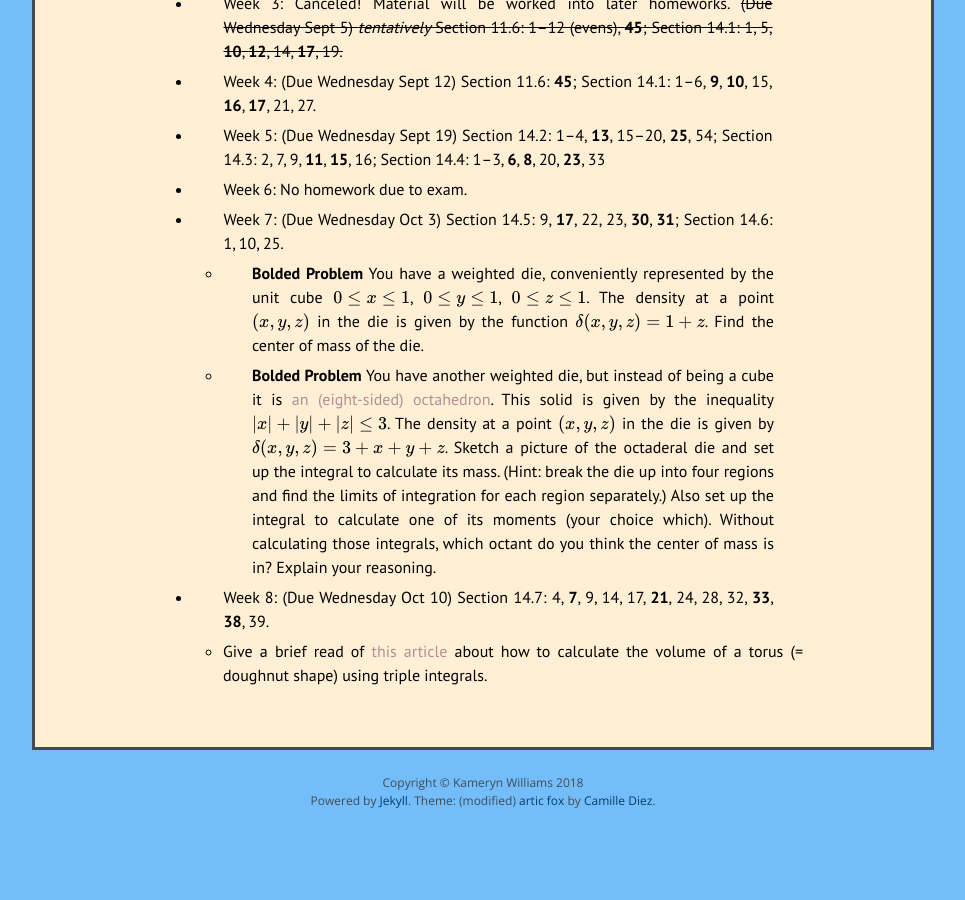
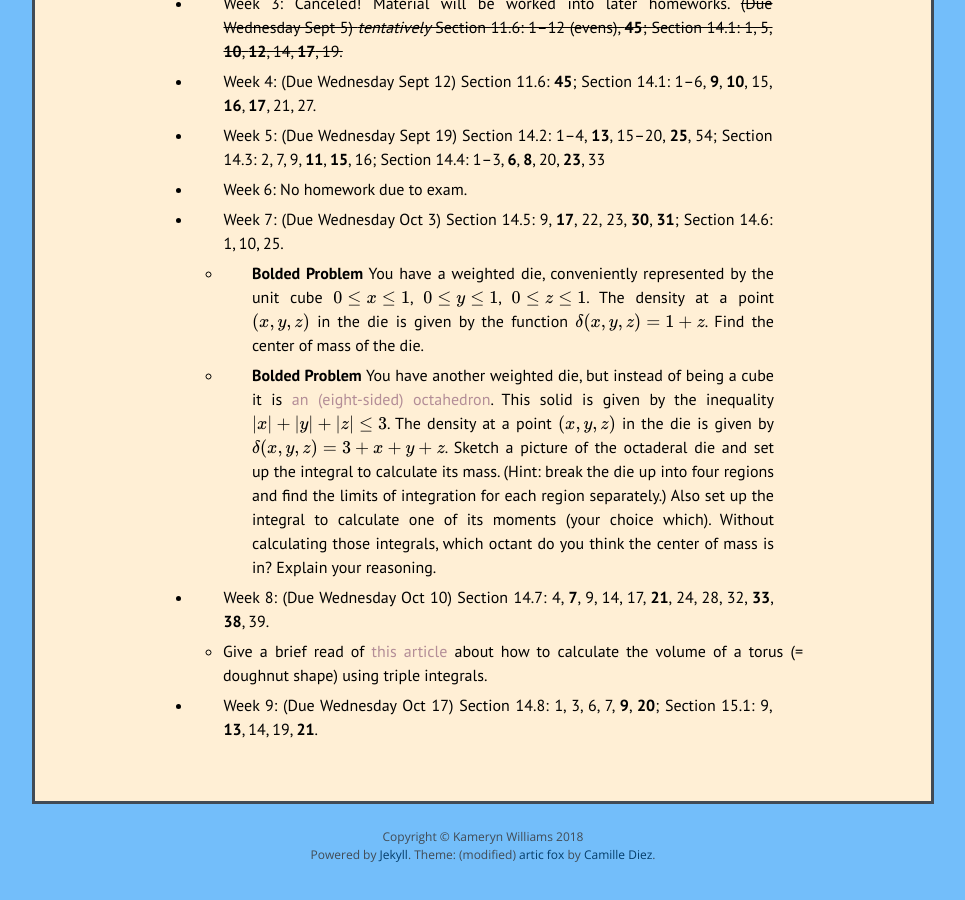
Before and after one commit to kamerynjw/kamerynjw.github.io, a Jekyll site: the page built from teaching/2018/math244.md, in a window 1280 px wide and 900 px high, scrolled down 1251 px. Shown: the whole window, without its empty margins (157-1122 px from the left). Built offline with Jekyll 4.4.1, drawn with Linux system fonts in a browser that asks for light colours; nearby versions of some CDN libraries; formulas are drawn with MathJax 3; before the commit the page ends 2097 px from its top, so only the background shows below that.

Commit message:
added homework

```diff
--- a/teaching/2018/math244.md
+++ b/teaching/2018/math244.md
@@ -66,3 +66,5 @@ I will grade among the bolded problems.
 * Week 8: (Due Wednesday Oct 10) Section 14.7: 4, **7**, 9, 14, 17, **21**, 24, 28, 32, **33**, **38**, 39.
 
     * Give a brief read of [this article](https://files.eric.ed.gov/fulltext/EJ720058.pdf) about how to calculate the volume of a torus (= doughnut shape) using triple integrals.
+
+* Week 9: (Due Wednesday Oct 17) Section 14.8: 1, 3, 6, 7, **9**, **20**; Section 15.1: 9, **13**, 14, 19, **21**.
```
